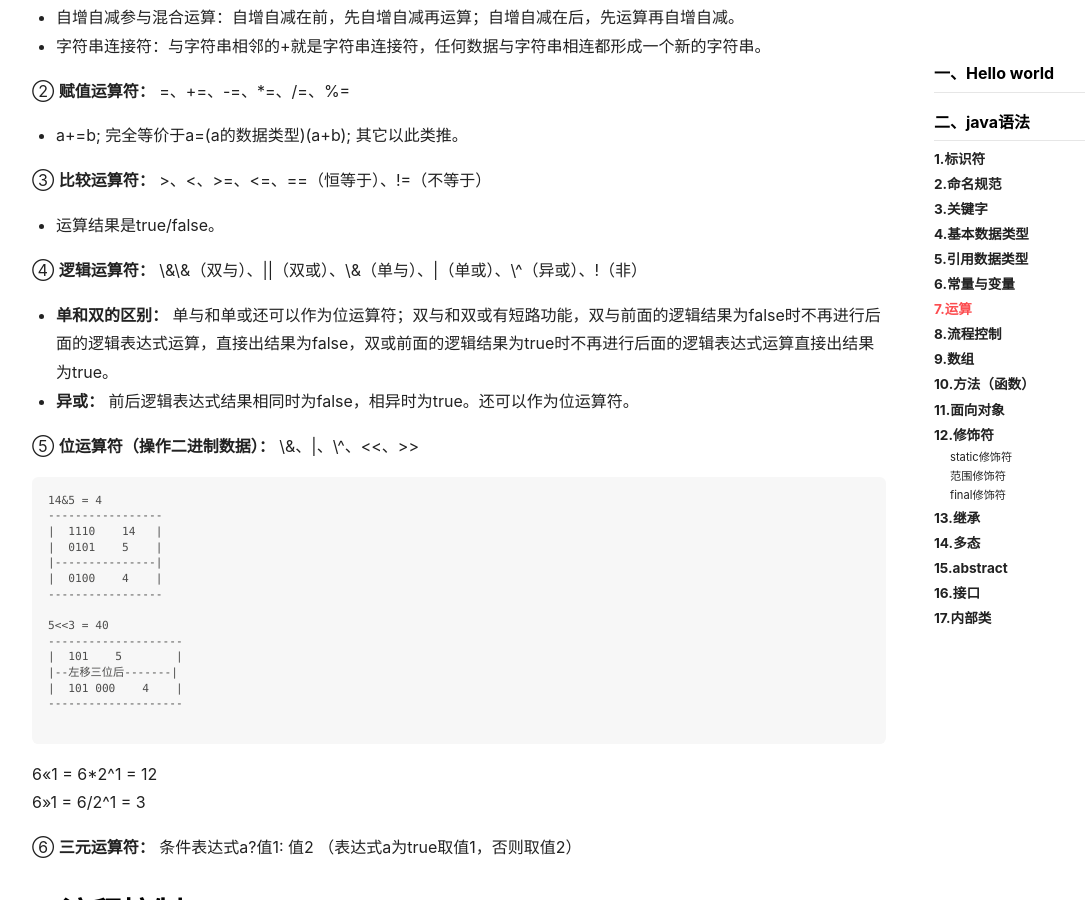
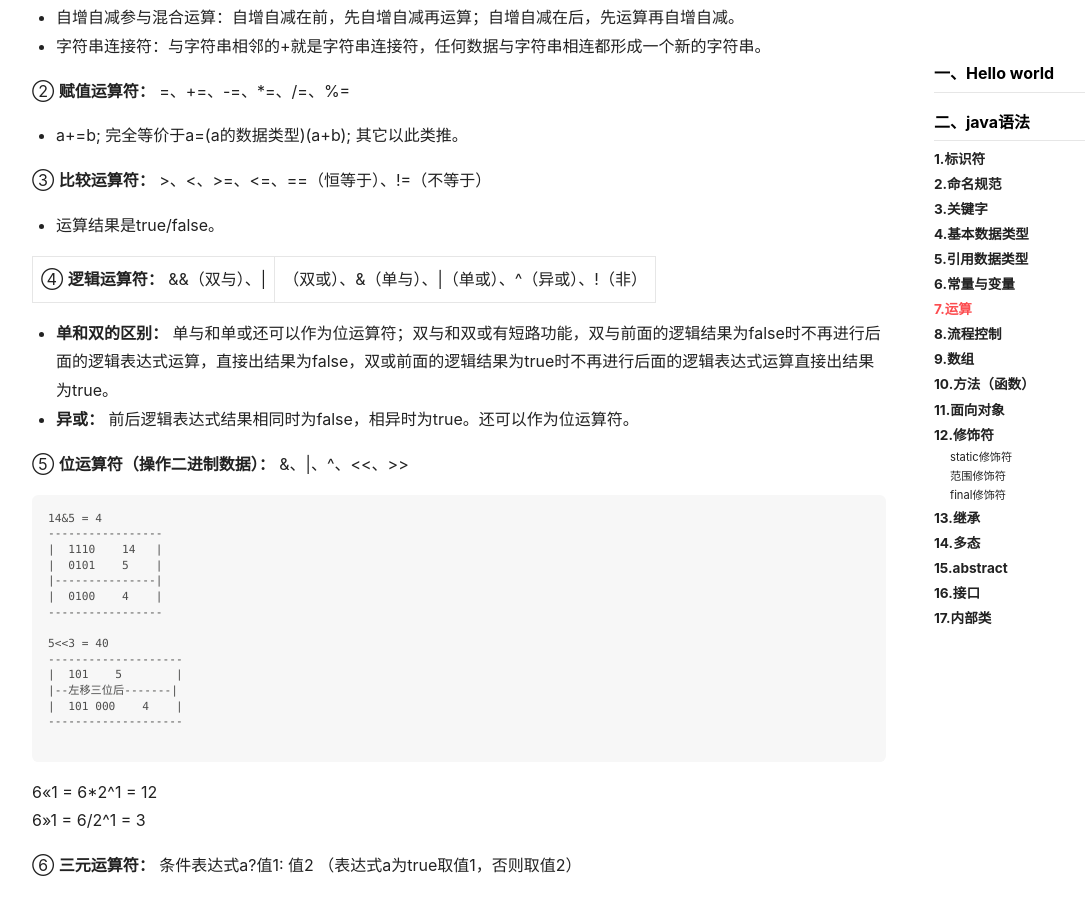
Before and after one commit to cyrusxiao/cyrusxiao.github.io, a Jekyll site: the page built from _posts/2019-01-05-JavaSE1.md, in a window 1280 px wide and 900 px high, scrolled down 3950 px. Shown: the whole window, without its empty margins (71-1156 px from the left). Built offline with Jekyll 4.4.1, drawn with Linux system fonts in a browser that asks for light colours; nearby versions of some CDN libraries.

````diff
--- a/_posts/2019-01-05-JavaSE1.md
+++ b/_posts/2019-01-05-JavaSE1.md
@@ -106,12 +106,12 @@ java中处理变量： <br>
 
 * 运算结果是true/false。 <br>
 
-④ **逻辑运算符：** \&\&（双与）、\|\|（双或）、\&（单与）、\|（单或）、\^（异或）、\!（非） <br>
+④ **逻辑运算符：** &&（双与）、\||（双或）、&（单与）、\|（单或）、^（异或）、!（非） <br>
 
 *  **单和双的区别：**  单与和单或还可以作为位运算符；双与和双或有短路功能，双与前面的逻辑结果为false时不再进行后面的逻辑表达式运算，直接出结果为false，双或前面的逻辑结果为true时不再进行后面的逻辑表达式运算直接出结果为true。
 *  **异或：**  前后逻辑表达式结果相同时为false，相异时为true。还可以作为位运算符。<br>
 
-⑤ **位运算符（操作二进制数据）：** \&、\|、\^、\<<、\>>  <br>
+⑤ **位运算符（操作二进制数据）：** &、\|、^、\<<、\>>  <br>
 
 ```
 14&5 = 4
````
